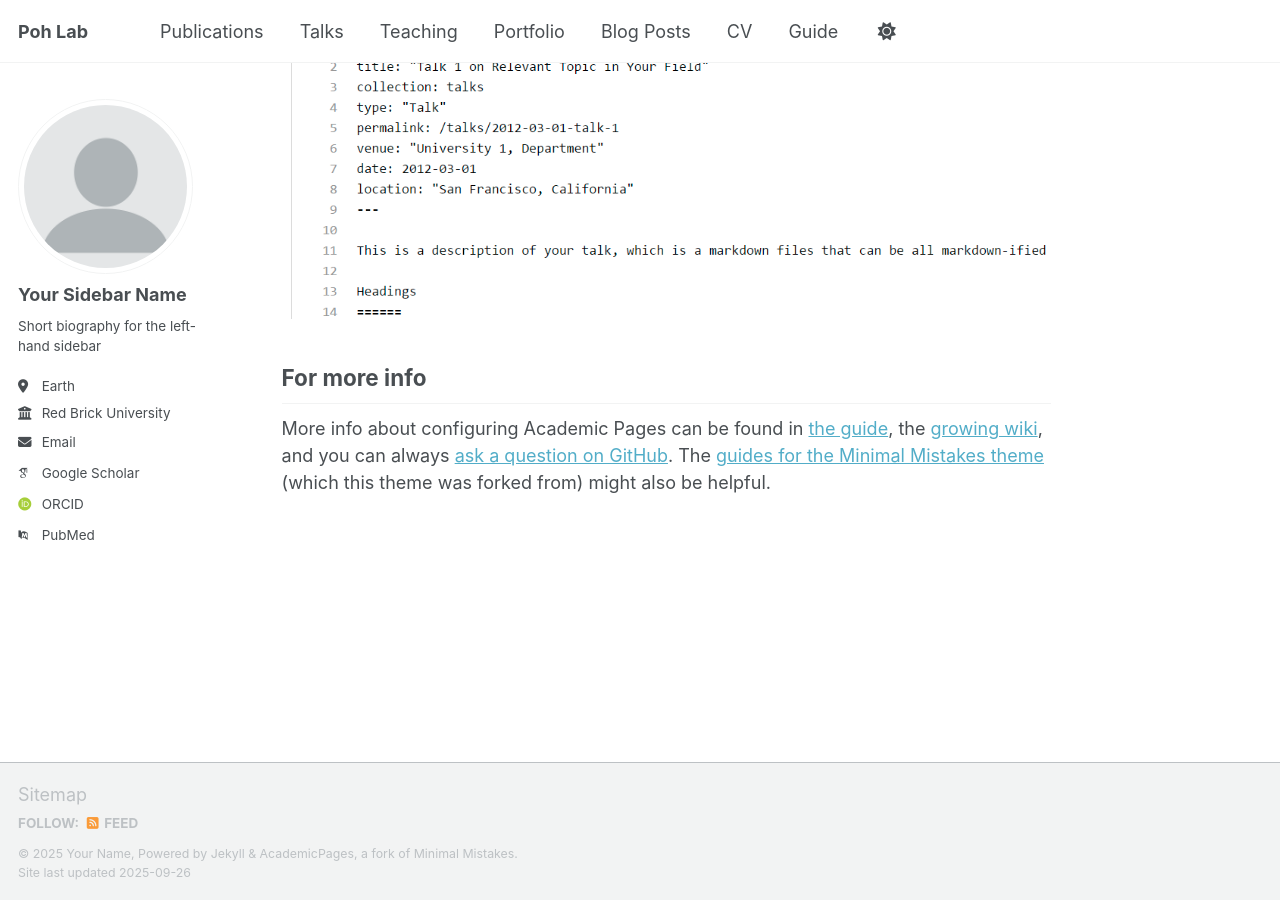
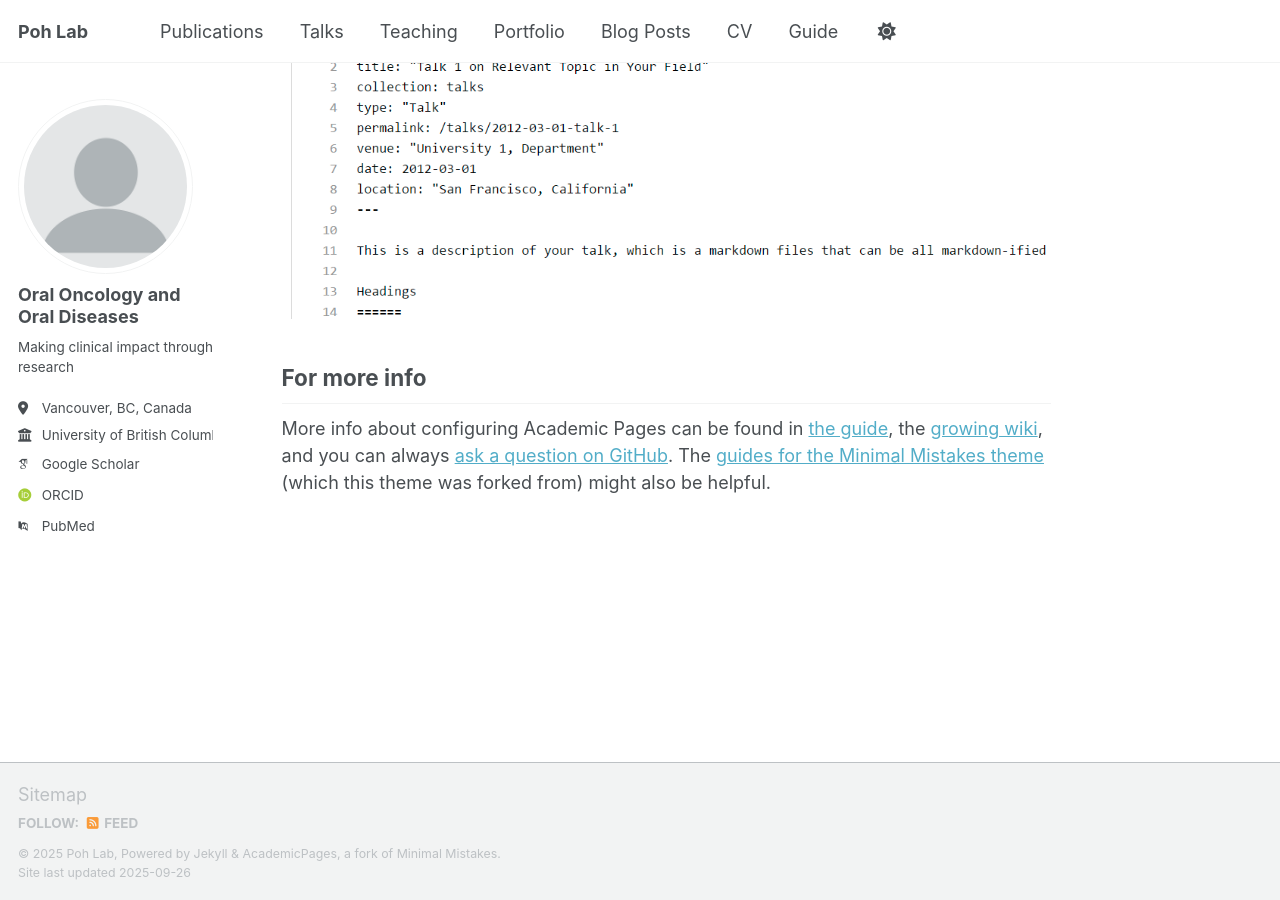
Before and after one commit to kelypliu/pohlab, a Jekyll site: the page built from _pages/about.md, in a window 1280 px wide and 900 px high, scrolled down 2880 px. Built offline with Jekyll 4.4.1, drawn with Linux system fonts in a browser that asks for light colours; some web fonts are replaced; a script that is not in the unit is left out.

Commit message:
Update _config.yml

```diff
--- a/_config.yml
+++ b/_config.yml
@@ -11,8 +11,8 @@ locale                   : "en-US"
 site_theme               : "default" # Currently available options are "default", "air"
 title                    : "Poh Lab"
 title_separator          : "-"
-name                     : &name "Your Name"
-description              : &description "Bench to Bedside Oral Oncology Research"   # Update this with a general description of your site, this is the default if not overridden by a page
+name                     : &name ""
+description              : &description ""   # Update this with a general description of your site, this is the default if not overridden by a page
 url                      : https://kelypliu.github.io/pohlab/ # The base hostname & protocol for your site e.g. "https://[your GitHub username].github.io",
                                                            # or if you already have some other page hosted on Github then use "https://[your GitHub username].github.io/[Your Repo Name]"
 baseurl                  : "" # the subpath of your site, e.g. "/blog"
@@ -24,13 +24,13 @@ repository               : "academicpages/academicpages.github.io"
 author:
   # Biographic information
   avatar           : "profile.png"
-  name             : "Your Sidebar Name"
+  name             : "Oral Oncology and Oral Diseases"
   pronouns         : # example: "she/her"
-  bio              : "Short biography for the left-hand sidebar"
-  location         : "Earth"
-  employer         : "Red Brick University"
+  bio              : "Making clinical impact through research"
+  location         : "Vancouver, BC, Canada"
+  employer         : "University of British Columbia | BC Cancer Research Institute"
   uri              : # URL
-  email            : "none@example.org"
+  email            : #"none@example.org"
 
   # Academic websites
   academia         : # URL
```
